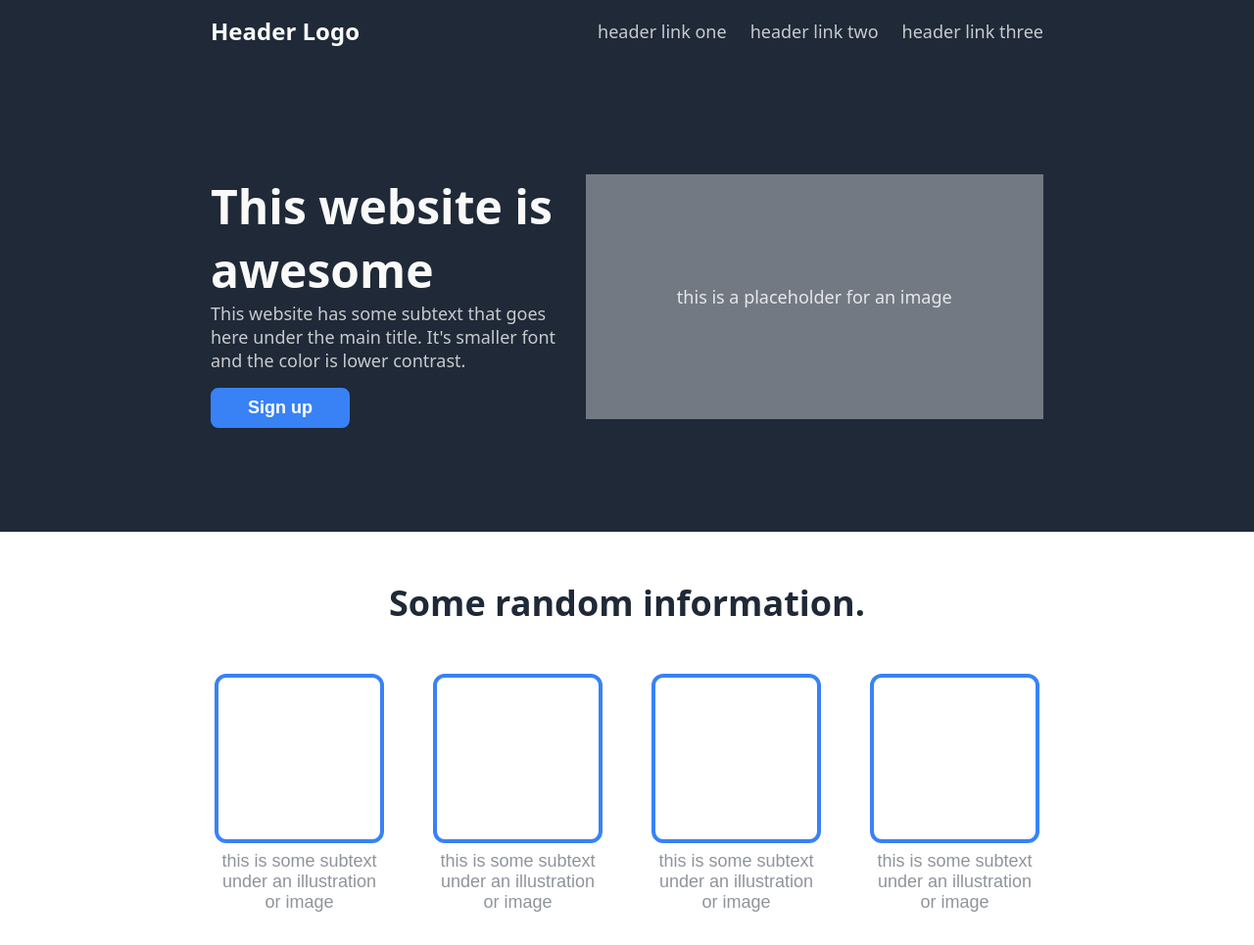
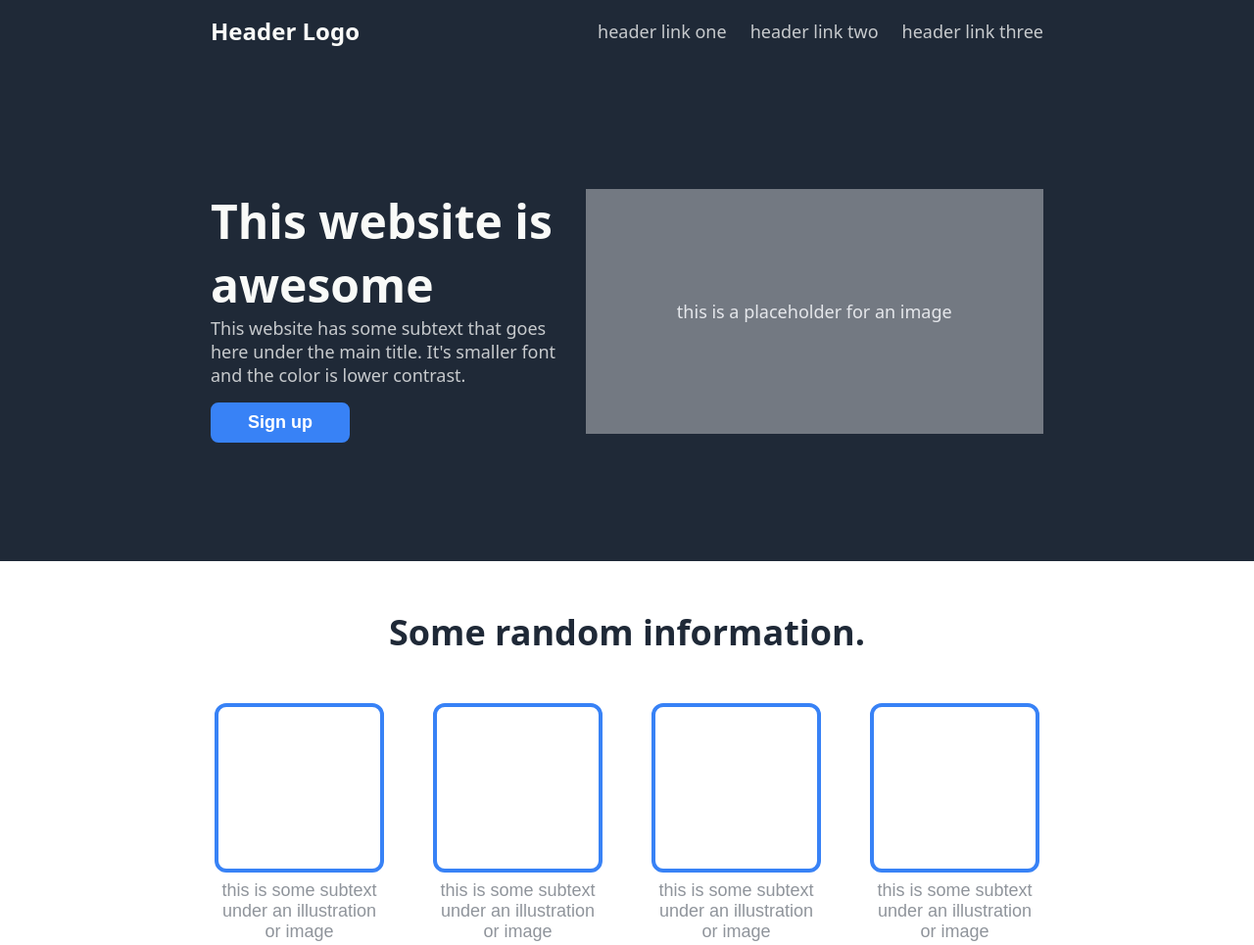
Before and after one commit to John-OConnell/webdev, a plain HTML site: page landing-page/index.html in a window 1280 px wide. Shown: the top 965 px of the page at 98% size. Drawn offline with Linux system fonts and the light colour scheme.

Commit message:
fixes to the way the hero section compresses

```diff
--- a/landing-page/style.css
+++ b/landing-page/style.css
@@ -34,16 +34,16 @@ a{
 
 .hero{
     display: flex;
-    box-sizing: border-box;
     height:480px;
     background-color: #1F2937;
-    padding: 115px 215px;
+    align-items: center;
+    justify-content: space-between;
+    padding: 15px 215px;
 }
 
 .text{
     width: 450px;
     height: 250px;
-    margin-right: auto;
 }
 
 .hero-main-text{
```
